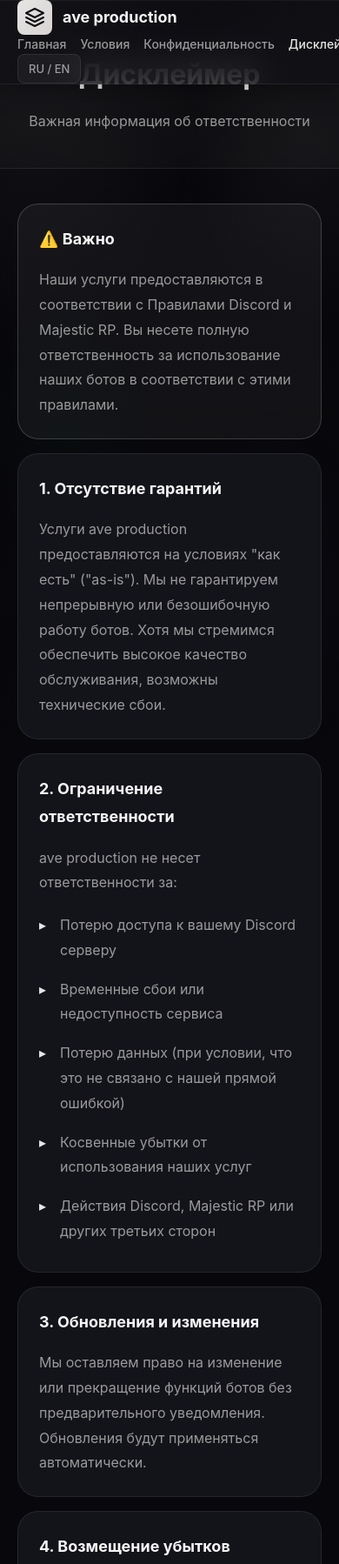
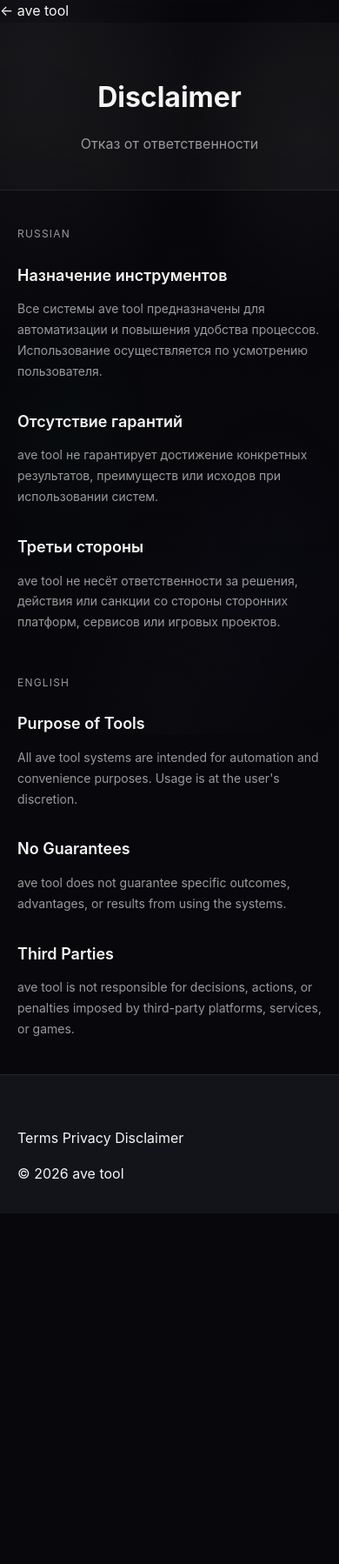
Before and after one commit to bvsmma/ave-prod, a plain HTML site: page disclaimer.html in a window 390 px wide. Shown: the top 1798 px of the page at 87% size. After the commit the page ends 1395 px from the top, so only its background shows below. Drawn offline with Linux system fonts and the light colour scheme.

Commit message:
Update disclaimer page title and content

```diff
--- a/disclaimer.html
+++ b/disclaimer.html
@@ -3,131 +3,73 @@
 <head>
   <meta charset="UTF-8">
   <meta name="viewport" content="width=device-width, initial-scale=1.0">
-  <title>Дисклеймер — ave production</title>
+  <title>Disclaimer — ave tool</title>
   <link rel="stylesheet" href="style.css">
+  <style>
+    .legal-grid { display: grid; grid-template-columns: 1fr 1fr; gap: 48px; max-width: 1200px; margin: 0 auto; }
+    .legal-column { }
+    .legal-lang { font-size: 12px; letter-spacing: 0.1em; color: var(--color-text-muted); margin-bottom: 24px; text-transform: uppercase; }
+    .legal-column h2 { font-size: 18px; font-weight: 600; margin-top: 32px; margin-bottom: 12px; color: var(--color-text); }
+    .legal-column h2:first-of-type { margin-top: 0; }
+    .legal-column p { font-size: 14px; line-height: 1.7; color: var(--color-text-muted); }
+    @media (max-width: 900px) { .legal-grid { grid-template-columns: 1fr; gap: 48px; } }
+  </style>
 </head>
 <body>
-  <!-- Header -->
-  <header class="header" id="header">
-    <div class="container">
-      <div class="header-content">
-        <a href="index.html" class="logo">
-          <div class="logo-icon">
-            <svg width="24" height="24" viewBox="0 0 24 24" fill="none" stroke="currentColor" stroke-width="2" stroke-linecap="round" stroke-linejoin="round">
-              <polygon points="12 2 2 7 12 12 22 7 12 2"></polygon>
-              <polyline points="2 17 12 22 22 17"></polyline>
-              <polyline points="2 12 12 17 22 12"></polyline>
-            </svg>
-          </div>
-          <span>ave production</span>
-        </a>
+  <nav class="legal-nav">
+    <a href="index.html" class="back-link">← ave tool</a>
+  </nav>
 
-        <nav class="nav-links">
-          <a href="index.html" class="nav-link">Главная</a>
-          <a href="terms.html" class="nav-link">Условия</a>
-          <a href="privacy.html" class="nav-link">Конфиденциальность</a>
-          <a href="disclaimer.html" class="nav-link active">Дисклеймер</a>
-        </nav>
-
-        <div class="header-right">
-          <button class="lang-toggle" id="langToggle">RU / EN</button>
-        </div>
-      </div>
-    </div>
-  </header>
-
-  <!-- Main Content -->
   <main>
     <section class="page-hero">
       <div class="container">
-        <h1 class="page-title">Дисклеймер</h1>
-        <p class="page-subtitle">Важная информация об ответственности</p>
+        <h1 class="page-title">Disclaimer</h1>
+        <p class="page-subtitle">Отказ от ответственности</p>
       </div>
     </section>
 
     <section class="page-content">
       <div class="container">
-        <div class="content-card warning-card">
-          <h2>⚠️ Важно</h2>
-          <p>Наши услуги предоставляются в соответствии с Правилами Discord и Majestic RP. Вы несете полную ответственность за использование наших ботов в соответствии с этими правилами.</p>
-        </div>
+        <div class="legal-grid">
+          <div class="legal-column">
+            <div class="legal-lang">Russian</div>
 
-        <div class="content-card">
-          <h2>1. Отсутствие гарантий</h2>
-          <p>Услуги ave production предоставляются на условиях "как есть" ("as-is"). Мы не гарантируем непрерывную или безошибочную работу ботов. Хотя мы стремимся обеспечить высокое качество обслуживания, возможны технические сбои.</p>
-        </div>
+            <h2>Назначение инструментов</h2>
+            <p>Все системы ave tool предназначены для автоматизации и повышения удобства процессов. Использование осуществляется по усмотрению пользователя.</p>
 
-        <div class="content-card">
-          <h2>2. Ограничение ответственности</h2>
-          <p>ave production не несет ответственности за:</p>
-          <ul>
-            <li>Потерю доступа к вашему Discord серверу</li>
-            <li>Временные сбои или недоступность сервиса</li>
-            <li>Потерю данных (при условии, что это не связано с нашей прямой ошибкой)</li>
-            <li>Косвенные убытки от использования наших услуг</li>
-            <li>Действия Discord, Majestic RP или других третьих сторон</li>
-          </ul>
-        </div>
+            <h2>Отсутствие гарантий</h2>
+            <p>ave tool не гарантирует достижение конкретных результатов, преимуществ или исходов при использовании систем.</p>
 
-        <div class="content-card">
-          <h2>3. Обновления и изменения</h2>
-          <p>Мы оставляем право на изменение или прекращение функций ботов без предварительного уведомления. Обновления будут применяться автоматически.</p>
-        </div>
+            <h2>Третьи стороны</h2>
+            <p>ave tool не несёт ответственности за решения, действия или санкции со стороны сторонних платформ, сервисов или игровых проектов.</p>
+          </div>
 
-        <div class="content-card">
-          <h2>4. Возмещение убытков</h2>
-          <p>Максимальное возмещение за потери, вызванные нашими услугами, не превышает стоимость одного месяца вашей подписки.</p>
-        </div>
+          <div class="legal-column">
+            <div class="legal-lang">English</div>
 
-        <div class="content-card">
-          <h2>5. Соответствие правилам</h2>
-          <p>Вы гарантируете, что использование наших ботов соответствует:</p>
-          <ul>
-            <li>Правилам Сообщества Discord</li>
-            <li>Условиям использования Majestic RP</li>
-            <li>Применимому местному законодательству</li>
-            <li>Всем применимым условиям третьих сторон</li>
-          </ul>
-        </div>
+            <h2>Purpose of Tools</h2>
+            <p>All ave tool systems are intended for automation and convenience purposes. Usage is at the user's discretion.</p>
 
-        <div class="content-card">
-          <h2>6. Запрещенная деятельность</h2>
-          <p>Вы не должны использовать наши услуги для:</p>
-          <ul>
-            <li>Рассылки спама или вредоноса контента</li>
-            <li>Взлома или несанкционированного доступа</li>
-            <li>Нарушения прав интеллектуальной собственности</li>
-            <li>Преследования или дискриминации</li>
-            <li>Незаконной деятельности</li>
-          </ul>
-        </div>
+            <h2>No Guarantees</h2>
+            <p>ave tool does not guarantee specific outcomes, advantages, or results from using the systems.</p>
 
-        <div class="content-card">
-          <h2>7. Третьи сервисы</h2>
-          <p>Наши боты интегрируются с Discord и другими сервисами. Мы не контролируем эти сервисы и не несем ответственности за их сбои или изменения политики.</p>
-        </div>
-
-        <div class="content-card">
-          <h2>8. Отказ от ответственности</h2>
-          <p>Используя наши услуги, вы полностью осознаете и принимаете этот дисклеймер. Если вы не согласны с любой его части, пожалуйста, не используйте наши услуги.</p>
+            <h2>Third Parties</h2>
+            <p>ave tool is not responsible for decisions, actions, or penalties imposed by third-party platforms, services, or games.</p>
+          </div>
         </div>
       </div>
     </section>
   </main>
 
-  <!-- Footer -->
   <footer class="footer">
     <div class="container">
-      <div class="footer-links">
-        <a href="index.html">Главная</a>
-        <a href="terms.html">Условия</a>
-        <a href="privacy.html">Конфиденциальность</a>
-        <a href="disclaimer.html">Дисклеймер</a>
+      <div class="footer-legal">
+        <a href="/terms.html">Terms</a>
+        <a href="/privacy.html">Privacy</a>
+        <a href="/disclaimer.html">Disclaimer</a>
       </div>
-      <p>&copy; 2026 ave production. Все права защищены.</p>
+      <p style="margin-top: 16px;">&copy; 2026 ave tool</p>
     </div>
   </footer>
-
-  <script src="script.js"></script>
 </body>
 </html>
```
